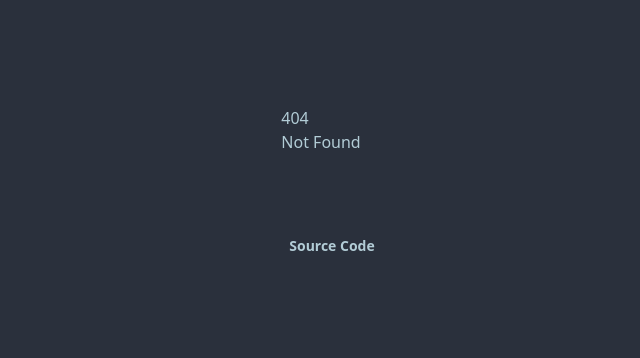
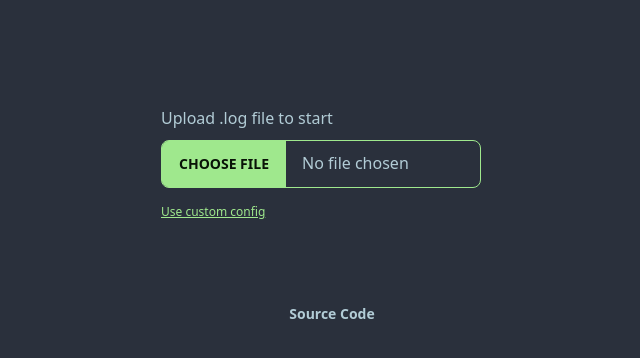
Before and after one commit to biase-d/ue4cheatcreator, a SvelteKit app: page /generate in a window 1280 px wide. Before the commit this address had no page. Shown: the top 358 px of the page, without its empty margins (319-959 px from the left). Built offline with nearby package versions, Linux system fonts and the light colour scheme; some icons are missing.

Commit message:
create new page to allow access to the custom generate and cheat categories for testing

```diff
--- /dev/null
+++ b/src/routes/generate/+page.svelte
@@ -0,0 +1,85 @@
+<script>
+  import config from '$lib/config.yml'
+  import { parseLogFile, generateCheats } from '$lib/functions'
+  import yaml from 'js-yaml'
+
+  let loaded = false
+  let show = false
+  let file = {}
+  let customConfig
+  let content
+  let name
+  let override = config.config[0]
+  let temp;
+
+  async function handleProcessing () {
+    file = {
+      name: await file.files[0].name,
+      content: (await (await file.files[0].text()))
+    }
+
+    if (customConfig.files[0]){
+      temp = yaml.load(await (await customConfig.files[0].text()))
+    }
+
+    loaded = true
+    name = (file.name).split('.')[0]
+    content = file.content
+  }
+
+  async function generateAndDownload(){
+    const parsed = parseLogFile(content)
+    const {cheats, warning} = (generateCheats(parsed, (temp ? temp : config), override))
+
+    const link =document.createElement("a")
+    const txt = new Blob([cheats], { type: 'text/plain' })
+
+    link.href=URL.createObjectURL(txt)
+    link.download = name + '.txt'
+    link.click()
+    URL.revokeObjectURL(link.href)
+  }
+
+</script>
+
+<form class="grid px-8 gap-2.5 items-center justify-center w-full">
+  {#if loaded == false}
+  <label class='flex flex-col gap-2.5'>
+    Upload .log file to start
+    <input type='file' class="file-input file-input-bordered file-input-primary w-full max-w-xs" on:change={handleProcessing} bind:this={file} accept='.log' required/>
+  </label>
+  <div>
+    <button class='link text-primary label-text-alt' on:click={() => {show = true}}>Use custom config</button>
+    {#if show}
+      <label class=grid>
+        <span>Upload the custom config file to be used for generation</span>
+        <input type='file' bind:this={customConfig} accept=".yml, yaml">
+      </label>
+    {/if}
+  </div>
+
+
+  {:else}
+  <div>
+    <p class='label-text-alt font-bold'>BID</p>
+    <p>{name}</p>
+  </div>
+  {#if !show && temp}
+    <label class='grid label-text-alt gap-2.5'>
+      <span class='font-bold'>Group by Categories</span>
+      <select bind:value={override.categories} class='select select-bordered'>
+        <option disabled selected value={config.config[0].categories}>Set by Config ({config.config[0].categories ? 'Enabled' : 'Disabled'})</option>
+        <option value={true}>Enable</option>
+        <option value={false}>Disable</option>
+      </select>
+    </label>
+    <label class='grid label-text-alt gap-2.5'>
+      <span class='font-bold'>Default Option Marker</span>
+      <input type="text" bind:value={override.defaultIndicator} class='input input-bordered'>
+    </label>
+  {:else}
+    <p> Generated using custom config</p>
+  {/if}
+  <button class='btn btn-primary' on:click={generateAndDownload}>Generate & Download</button>
+  {/if}
+</form>
```
